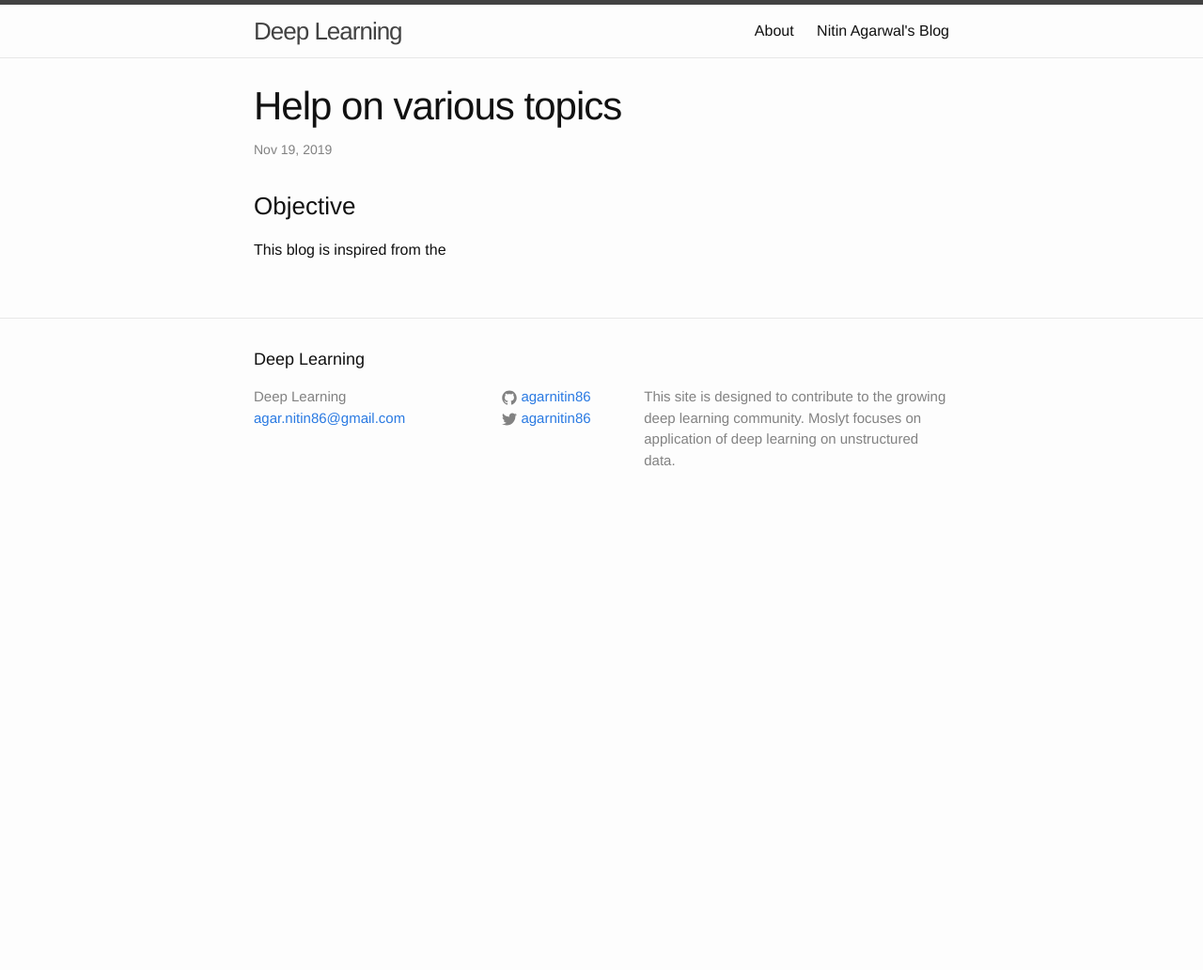
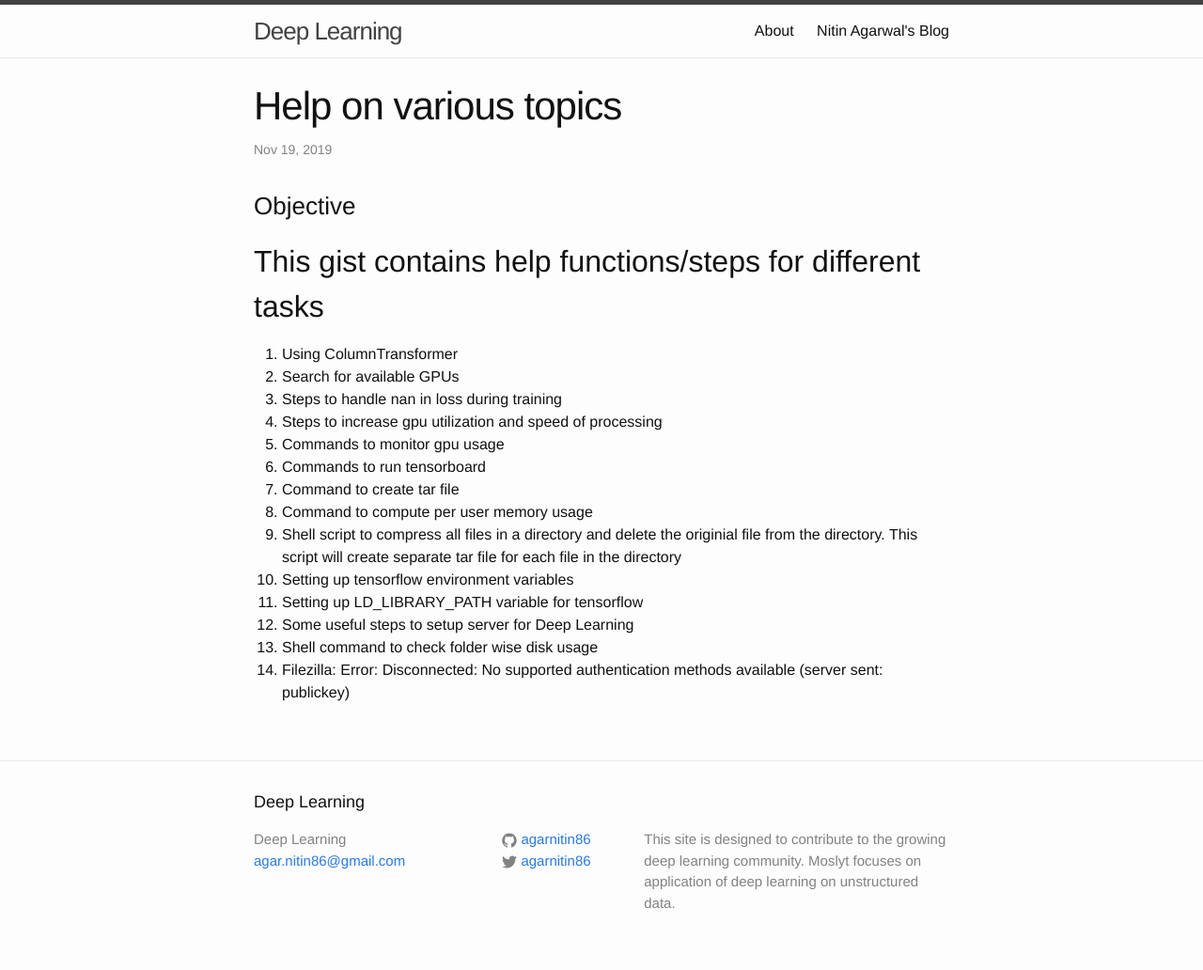
Before and after one commit to agarnitin86/agarnitin86.github.io, a Jekyll site: the page built from _posts/2019-11-19-Help.markdown, in a window 1280 px wide. Shown: the whole page at 94% size. Built offline with Jekyll 4.4.1, drawn with Linux system fonts in a browser that asks for light colours; before the commit the page ends 900 px from its top, so only the background shows below that.

Commit message:
Update 2019-11-19-Help.markdown

```diff
--- a/_posts/2019-11-19-Help.markdown
+++ b/_posts/2019-11-19-Help.markdown
@@ -7,4 +7,19 @@ categories: GCP
 
 ### Objective
 
-This blog is inspired from the
+## This gist contains help functions/steps for different tasks
+
+1. Using ColumnTransformer
+2. Search for available GPUs
+3. Steps to handle nan in loss during training
+4. Steps to increase gpu utilization and speed of processing
+5. Commands to monitor gpu usage
+6. Commands to run tensorboard
+7. Command to create tar file
+8. Command to compute per user memory usage
+9. Shell script to compress all files in a directory and delete the originial file from the directory. This script will create separate tar file for each file in the directory
+10. Setting up tensorflow environment variables
+11. Setting up LD_LIBRARY_PATH variable for tensorflow
+12. Some useful steps to setup server for Deep Learning
+13. Shell command to check folder wise disk usage
+14. Filezilla: Error: Disconnected: No supported authentication methods available (server sent: publickey)
```
